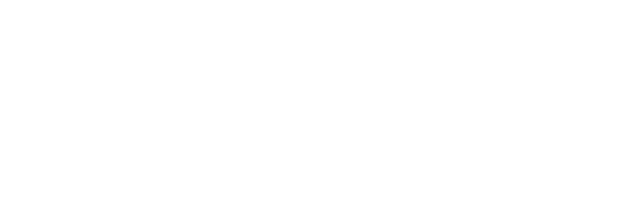
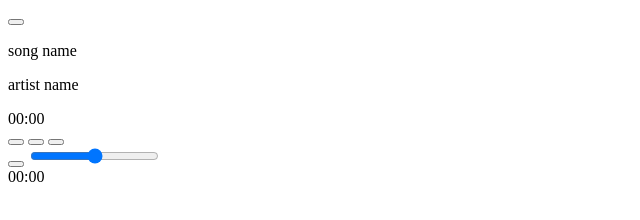
Before and after one commit to dponcez/custom-music-player, a plain HTML site: page index.html in a window 1280 px wide. Shown: the whole page, without its empty margins (0-640 px from the left). Drawn offline with Linux system fonts and the light colour scheme.

Commit message:
feat: add HTML structure to create Music Player

```diff
--- a/index.html
+++ b/index.html
@@ -17,7 +17,34 @@
 </head>
 <body>
   <div class='container'>
-
+    <main class="main" role="main">
+      <div class="toggle--container">
+        <button class="toggle" id="dark-mode" aria-describedby="darkMode" role="button" data-toggle></button>
+      </div>
+      <div class="music--player" id="musicPlayer" aria-describedby="musicPlayer" role="container">
+        <div class="outer--plate" id="outerPlate" aria-describedby="outerPlate" role="doc-cover">
+          <div class="inner--plate" id="innerPlate" aria-describedby="innerPlate" role="banner"></div>
+        </div>
+        <section class="feature--section" id="featureSection" aria-describedby="featureSection" role="contentinfo">
+          <p class="song--name" role="dialog">song name</p>
+          <p class="artist--name" role="dialog">artist name</p>
+        </section>
+      </div>
+      <div class="control--container" id="controlContainer" aria-describedby="controlContainer" role="complementary">
+        <div class="progress--bar" id="progressBar" aria-describedby="progressBar" role="progressbar" data-progress></div>
+        <span class="current--time timer" aria-current="time" role="timer" data-current-time>00:00</span>
+        <div class="controls" aria-describedby="controls" role="complementary">
+          <button class="rewind--btn btn" id="rewind" aria-describedby="rewind" role="button" data-rewind></button>
+          <button class="play--btn btn" id="playButton" aria-describedby="playButton" role="button" data-play></button>
+          <button class="forward--btn btn" id="forwardButton" aria-describedby="playButton" role="button" data-forward></button>
+          <div class="volume--container">
+            <button class="volume" data-volume></button>
+            <input class="slider" type="range" name="slider" min="0" max="100" id="slider" aria-describedby="slider" role="slider" data-slider>
+          </div>
+        </div>
+        <span class="duration timer" aria-current="time" role="timer" data-duration>00:00</span>
+      </div>
+    </main>
   </div>
   <script src='js/script.js'></script>
 </body>
```
